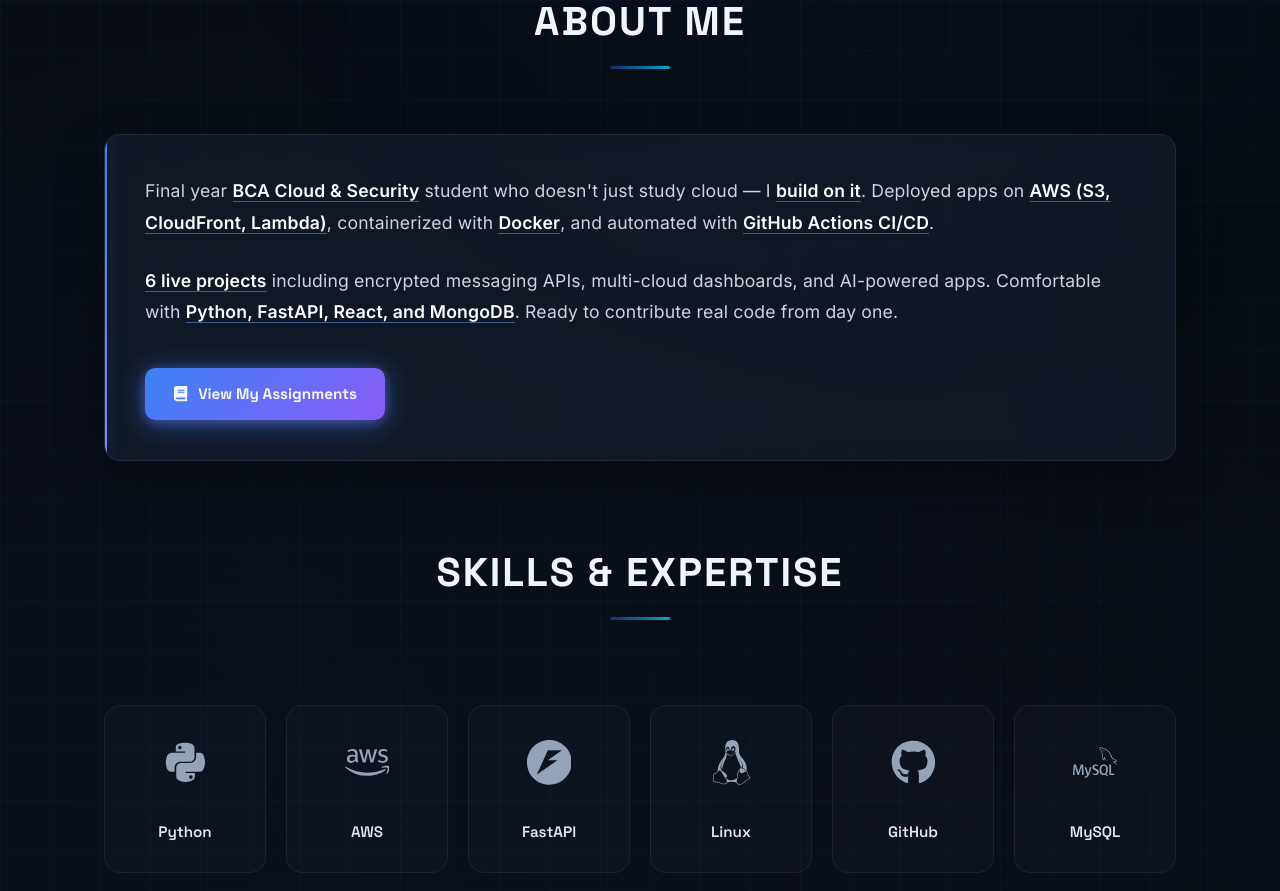
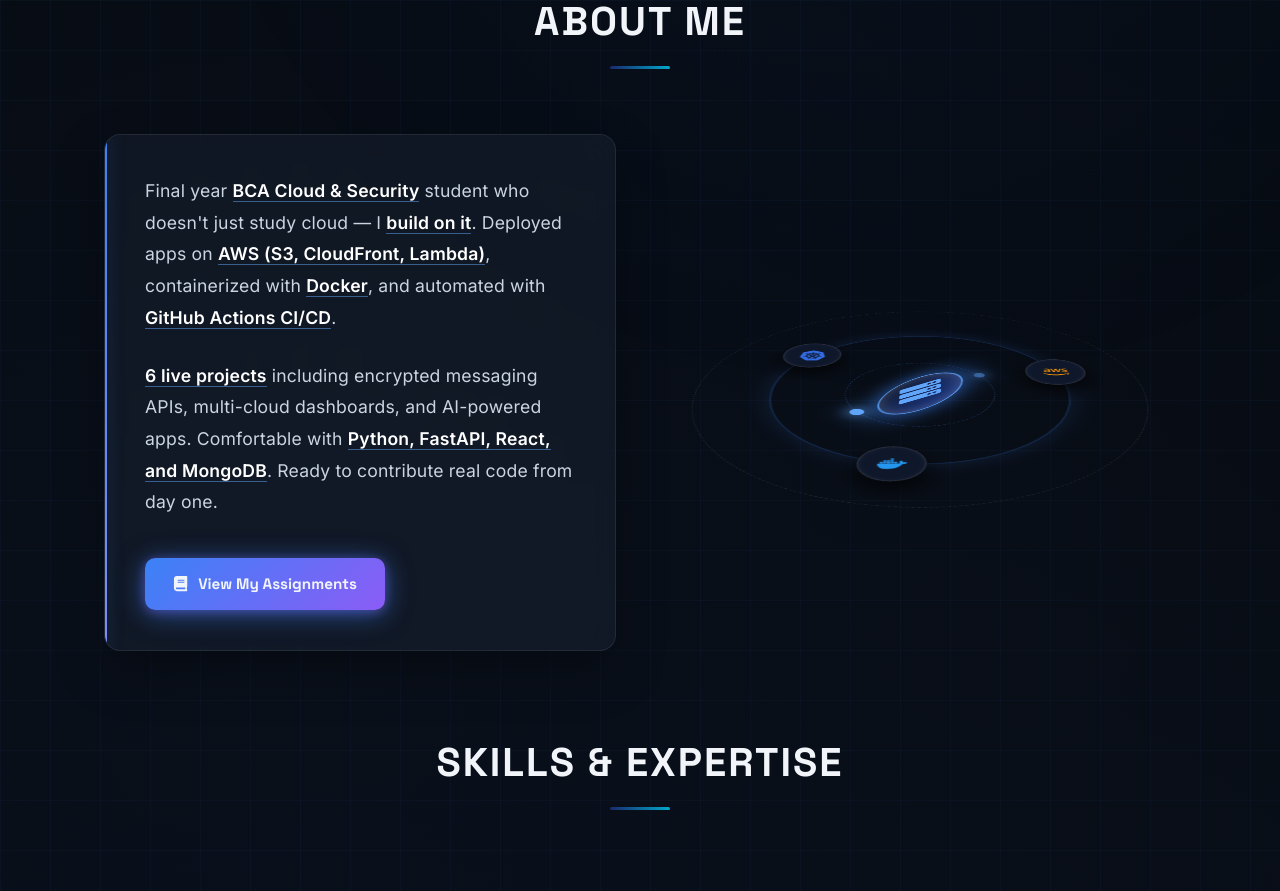
Before and after one commit to ashishkrshaw/Profile, a React (Vite) app: page / in a window 1280 px wide. Shown: the part 900-1791 px from the top of the page. Built offline with nearby package versions, Linux system fonts and the light colour scheme.

Commit message:
feat: add highly mature 3D Cloud Architecture animation component

```diff
--- /dev/null
+++ b/src/components/CloudArchitecture3D.tsx
@@ -0,0 +1,112 @@
+import React from 'react';
+import { motion } from 'framer-motion';
+import { FaDocker, FaAws, FaServer } from 'react-icons/fa';
+import { SiKubernetes } from 'react-icons/si';
+
+const CloudArchitecture3D = () => {
+    return (
+        <div style={{
+            position: 'relative', width: '100%', height: '400px',
+            display: 'flex', justifyContent: 'center', alignItems: 'center',
+            perspective: '1200px',
+            overflow: 'visible'
+        }}>
+            {/* 3D Tilted Plane */}
+            <motion.div
+                style={{
+                    position: 'relative', width: '300px', height: '300px',
+                    transformStyle: 'preserve-3d',
+                    rotateX: 65,
+                }}
+                animate={{ rotateZ: 360 }}
+                transition={{ duration: 25, repeat: Infinity, ease: 'linear' }}
+            >
+                {/* Orbital Rings */}
+                <div style={{ position: 'absolute', top: 0, left: 0, width: '100%', height: '100%', borderRadius: '50%', border: '2px solid rgba(59, 130, 246, 0.2)', boxShadow: '0 0 30px rgba(59, 130, 246, 0.15)' }} />
+                <div style={{ position: 'absolute', top: '-25%', left: '-25%', width: '150%', height: '150%', borderRadius: '50%', border: '1px dashed rgba(255, 255, 255, 0.1)' }} />
+                <div style={{ position: 'absolute', top: '25%', left: '25%', width: '50%', height: '50%', borderRadius: '50%', border: '1px dashed rgba(59, 130, 246, 0.3)' }} />
+
+                {/* Central Server Node (Counter-rotated to face camera) */}
+                <motion.div
+                    style={{
+                        position: 'absolute', top: '50%', left: '50%', x: '-50%', y: '-50%',
+                        width: '90px', height: '90px', borderRadius: '50%', background: 'linear-gradient(135deg, #0f172a, #1e3a8a)',
+                        display: 'flex', justifyContent: 'center', alignItems: 'center',
+                        boxShadow: '0 0 40px rgba(59, 130, 246, 0.8), inset 0 0 20px rgba(255,255,255,0.2)',
+                        border: '2px solid rgba(96, 165, 250, 0.8)'
+                    }}
+                    animate={{ rotateZ: -360, rotateX: -65 }}
+                    transition={{ duration: 25, repeat: Infinity, ease: 'linear' }}
+                >
+                    <motion.div
+                        animate={{ scale: [1, 1.1, 1] }}
+                        transition={{ duration: 2, repeat: Infinity, ease: "easeInOut" }}
+                    >
+                        <FaServer size={40} color="#60a5fa" />
+                    </motion.div>
+                </motion.div>
+
+                {/* Orbiting Nodes */}
+                <OrbitNode icon={<FaDocker size={28} color="#2496ED" />} angle={0} radius={150} label="Docker" />
+                <OrbitNode icon={<SiKubernetes size={28} color="#326CE5" />} angle={120} radius={150} label="K8s" />
+                <OrbitNode icon={<FaAws size={28} color="#FF9900" />} angle={240} radius={150} label="AWS" />
+
+                {/* Inner Orbiting Data Packets */}
+                <DataPacket angle={45} radius={75} duration={3} />
+                <DataPacket angle={225} radius={75} duration={3} delay={1.5} />
+
+            </motion.div>
+        </div>
+    );
+};
+
+const OrbitNode = ({ icon, angle, radius, label }: { icon: React.ReactNode, angle: number, radius: number, label: string }) => {
+    // Calculate x and y based on angle and radius
+    const rad = angle * (Math.PI / 180);
+    const x = radius * Math.cos(rad);
+    const y = radius * Math.sin(rad);
+
+    return (
+        <div style={{
+            position: 'absolute', top: '50%', left: '50%',
+            transform: `translate(-50%, -50%) translate(${x}px, ${y}px)`,
+        }}>
+            {/* Counter-rotate to stay upright to the camera */}
+            <motion.div
+                style={{
+                    width: '65px', height: '65px', borderRadius: '50%', background: '#0f172a',
+                    border: '1px solid rgba(255,255,255,0.15)', display: 'flex', flexDirection: 'column', justifyContent: 'center', alignItems: 'center',
+                    boxShadow: '0 15px 30px rgba(0,0,0,0.8), inset 0 0 10px rgba(255,255,255,0.05)',
+                }}
+                animate={{ rotateZ: -360, rotateX: -65 }}
+                transition={{ duration: 25, repeat: Infinity, ease: 'linear' }}
+            >
+                {icon}
+            </motion.div>
+        </div>
+    );
+};
+
+const DataPacket = ({ angle, radius, duration, delay = 0 }: { angle: number, radius: number, duration: number, delay?: number }) => {
+    const rad = angle * (Math.PI / 180);
+    const x = radius * Math.cos(rad);
+    const y = radius * Math.sin(rad);
+
+    return (
+        <div style={{
+            position: 'absolute', top: '50%', left: '50%',
+            transform: `translate(-50%, -50%) translate(${x}px, ${y}px)`,
+        }}>
+             <motion.div
+                style={{
+                    width: '12px', height: '12px', borderRadius: '50%', background: '#60a5fa',
+                    boxShadow: '0 0 15px #60a5fa, 0 0 30px #60a5fa',
+                }}
+                animate={{ opacity: [0.2, 1, 0.2], scale: [0.8, 1.2, 0.8] }}
+                transition={{ duration: 2, repeat: Infinity, delay }}
+             />
+        </div>
+    )
+}
+
+export default CloudArchitecture3D;
--- a/src/pages/Home.tsx
+++ b/src/pages/Home.tsx
@@ -14,6 +14,7 @@
 import LottieSocialIcon from '../components/LottieSocialIcon';
 import MobileNav from '../components/layout/MobileNav';
 import CursorGlow from '../components/CursorGlow';
+import CloudArchitecture3D from '../components/CloudArchitecture3D';
 import styles from './Home.module.css';
 
 const GOOGLE_SCRIPT_URL = 'https://script.google.com/macros/s/AKfycbzTu9IbuxizIZ5p8IQEkPTli2Sjsf8On_WZoQ-efiTZdGqImukSq-s-rLcWWQF4vUS-/exec';
@@ -457,7 +458,7 @@
             </section>
 
 
-            {/* ABOUT ME - Concise Summary */}
+            {/* ABOUT ME - Concise Summary with 3D Animation */}
             <section id="about" className={styles.section}>
                 <motion.h2
                     initial={{ opacity: 0, y: 20 }}
@@ -467,21 +468,33 @@
                 >
                     About Me
                 </motion.h2>
+                <div style={{ display: 'grid', gridTemplateColumns: 'repeat(auto-fit, minmax(300px, 1fr))', gap: '3em', alignItems: 'center' }}>
                     <motion.div
                         className={styles.aboutContent}
-                    initial={{ opacity: 0, y: 30 }}
-                    whileInView={{ opacity: 1, y: 0 }}
+                        initial={{ opacity: 0, x: -30 }}
+                        whileInView={{ opacity: 1, x: 0 }}
                         viewport={{ once: true, margin: "-50px" }}
                         transition={{ duration: 0.6, delay: 0.1 }}
+                        style={{ margin: 0 }}
                     >
                         <div className={styles.aboutPersonal}>
                             <p>Final year <strong>BCA Cloud & Security</strong> student who doesn't just study cloud — I <strong>build on it</strong>. Deployed apps on <strong>AWS (S3, CloudFront, Lambda)</strong>, containerized with <strong>Docker</strong>, and automated with <strong>GitHub Actions CI/CD</strong>.</p>
                             <p><strong>6 live projects</strong> including encrypted messaging APIs, multi-cloud dashboards, and AI-powered apps. Comfortable with <strong>Python, FastAPI, React, and MongoDB</strong>. Ready to contribute real code from day one.</p>
                         </div>
-                    <div className={styles.aboutCtas}>
+                        <div className={styles.aboutCtas} style={{ justifyContent: 'flex-start' }}>
                             <Link to="/research" className={styles.btnOutline}><FaBook /> View My Assignments</Link>
                         </div>
                     </motion.div>
+
+                    <motion.div
+                        initial={{ opacity: 0, scale: 0.8 }}
+                        whileInView={{ opacity: 1, scale: 1 }}
+                        viewport={{ once: true, margin: "-50px" }}
+                        transition={{ duration: 0.8, delay: 0.2, ease: "easeOut" }}
+                    >
+                        <CloudArchitecture3D />
+                    </motion.div>
+                </div>
             </section>
 
 
```
Lines whose indentation alone changed are shown as unchanged.
